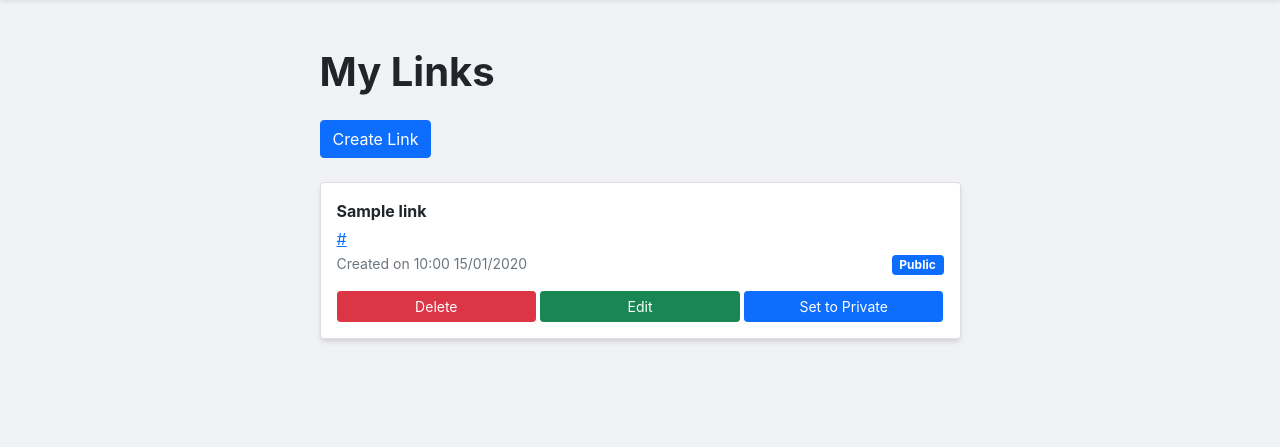
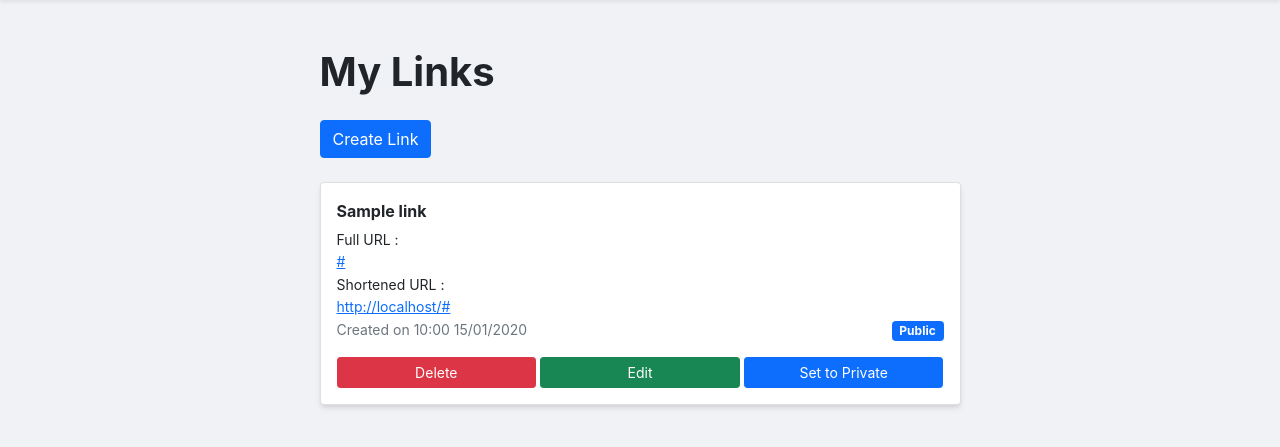
Before and after one commit to muhammadpauzi/savelinks-flask, a Flask app: page /links/ in a window 1280 px wide. Shown: the part 71-518 px from the top of the page. Run offline with Flask 2, Linux system fonts and the light colour scheme; a user stored in the database is signed in; tables that the repository leaves empty hold one stand-in row (values such as "Sample post"); some libraries are stand-ins or nearby versions.

Commit message:
feat: apply shorten url/link

```diff
--- a/website/__init__.py
+++ b/website/__init__.py
@@ -33,8 +33,8 @@ def create_app():
     from .views import views
     from .links import links
     from .auth import auth
+    app.register_blueprint(links, url_prefix='/links')
     app.register_blueprint(views, url_prefix="/")
     app.register_blueprint(auth, url_prefix='/')
-    app.register_blueprint(links, url_prefix='/links')
 
     return app
--- a/website/filters.py
+++ b/website/filters.py
@@ -1,8 +1,13 @@
 from jinja2 import Environment, filters
+from flask import request
 
 def datetimeformat(value, format='%H:%M %d/%m/%Y'):
     return value.strftime(format)
 
+def combine_shorten_url(shorten_url):
+    return request.host_url + shorten_url
+
 # env = Environment()
 filters.FILTERS['datetimeformat'] = datetimeformat
+filters.FILTERS['combine_shorten_url'] = combine_shorten_url
 # env.filters['datetimeformat'] = datetimeformat
--- a/website/links.py
+++ b/website/links.py
@@ -1,7 +1,7 @@
 from flask import Blueprint, render_template, redirect, request, flash, jsonify, url_for
 from flask_login import login_required, current_user
 
-from website.utils import is_url
+from website.utils import create_random_string, is_url
 from . import db
 from .models import Link
 
@@ -20,6 +20,9 @@ def create():
     if request.method == 'POST':
         title = request.form.get('title').strip()
         url = request.form.get('url').strip()
+        status = request.form.get('status')
+
+        status = 'private' if status != 'on' else 'public'
 
         if not is_url(url):
             errors['url'] = 'URL is not valid, using (http, https) protocol.'
@@ -28,8 +31,15 @@ def create():
         if not url:
             errors['url'] = 'URL must be not empty.'
 
+        shorten_url = create_random_string()
+
+        while True:
+            link = Link.query.filter_by(shorten_url=shorten_url).first()
+            if not link:
+                break
+
         if len(errors) == 0:
-            new_link = Link(title=title, url=url, shorten_url=url, user_id=current_user.id)
+            new_link = Link(title=title, url=url, status=status, shorten_url=shorten_url, user_id=current_user.id)
             db.session.add(new_link)
             db.session.commit()
             flash('Link successfully created.', category='success')
--- a/website/templates/links/create.html
+++ b/website/templates/links/create.html
@@ -21,6 +21,12 @@
                         <label for="floatingInputURL" class="fs-6">URL</label>
                         <small class="text-danger mt-2 d-block">{{ errors.url or '' }}</small>
                     </div>
+                    <div class="form-check mb-3">
+                        <input class="form-check-input" type="checkbox" id="flexCheckIsPublic" name="status">
+                        <label class="form-check-label" for="flexCheckIsPublic">
+                            Is Public
+                        </label>
+                    </div>
                     <div class="row">
                         <div class="col-md-8">
                             <button class="btn btn-primary w-100 py-4 mb-3">Create Link</button>
--- a/website/templates/links/links.html
+++ b/website/templates/links/links.html
@@ -15,7 +15,10 @@
         <div class="card mb-1">
             <div class="card-body">
                 <p class="fw-bold mb-1">{{ link.title }}</p>
-                <a href="" class="text-primary d-block">{{ link.url }}</a>
+                <small>Full URL : <a href="{{ link.url }}" class="text-primary d-block">{{ link.url }}</a></small>
+                <small>Shortened URL : <a href="/{{ link.shorten_url }}" class="text-primary d-block">{{
+                        link.shorten_url|combine_shorten_url
+                        }}</a></small>
                 <div class="d-flex align-items-center justify-content-between mb-3">
                     <small class="text-muted">Created on {{ link.date_created|datetimeformat }}</small>
                     <div>
--- a/website/utils.py
+++ b/website/utils.py
@@ -1,4 +1,6 @@
 from re import match, fullmatch, compile, IGNORECASE
+from string import ascii_letters, digits
+from random import choice
 
 def is_username(string):
     return True if match('^[A-Za-z0-9]+$', string) else False
@@ -15,3 +17,7 @@ def is_url(string):
         r'(?::\d+)?'  # optional port
         r'(?:/?|[/?]\S+)$', IGNORECASE)
     return regex.search(string)
+
+def create_random_string(length = 7):
+    CHARS = ascii_letters + digits
+    return ''.join([choice(CHARS) for _ in range(length)])
```
Also changed, not shown: website/views.py (+20 -1 lines).
